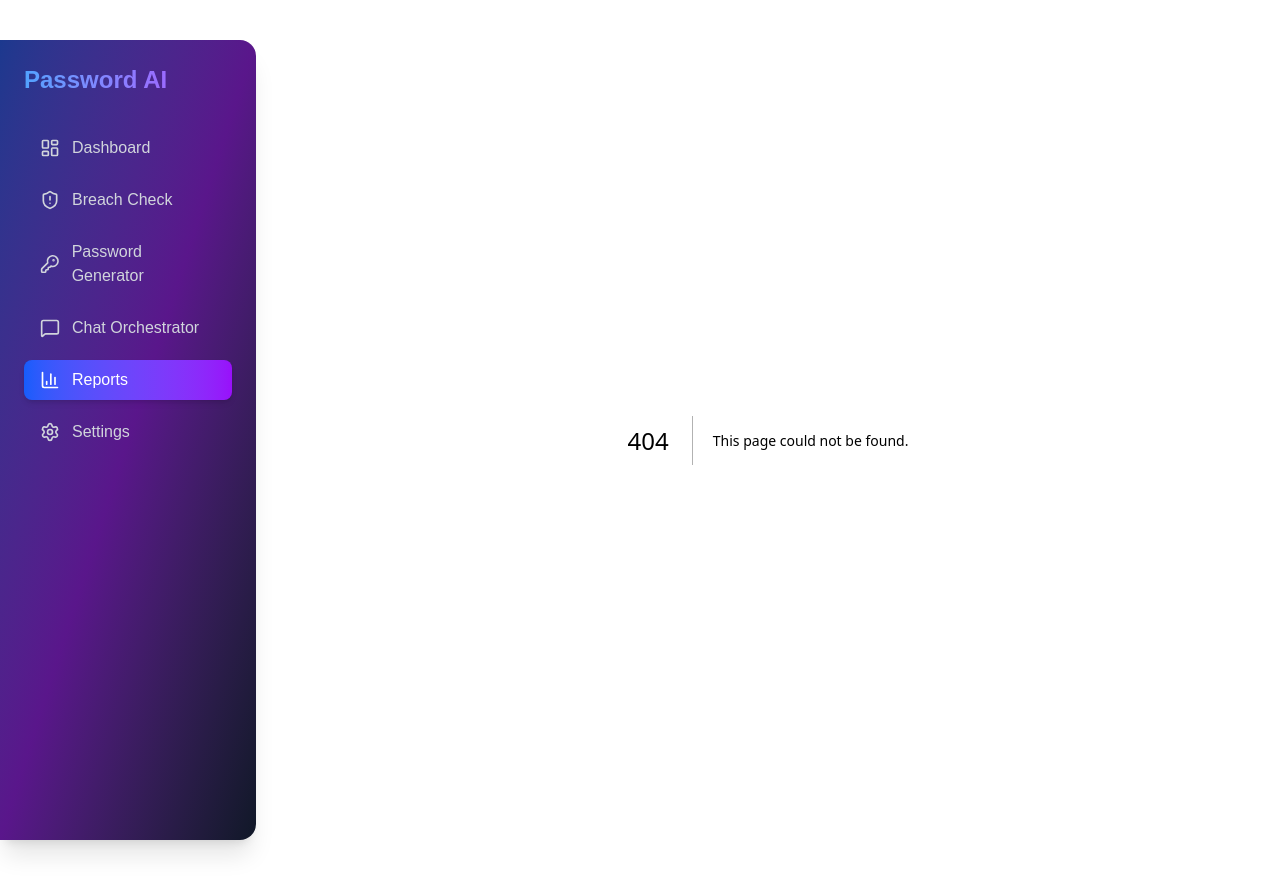
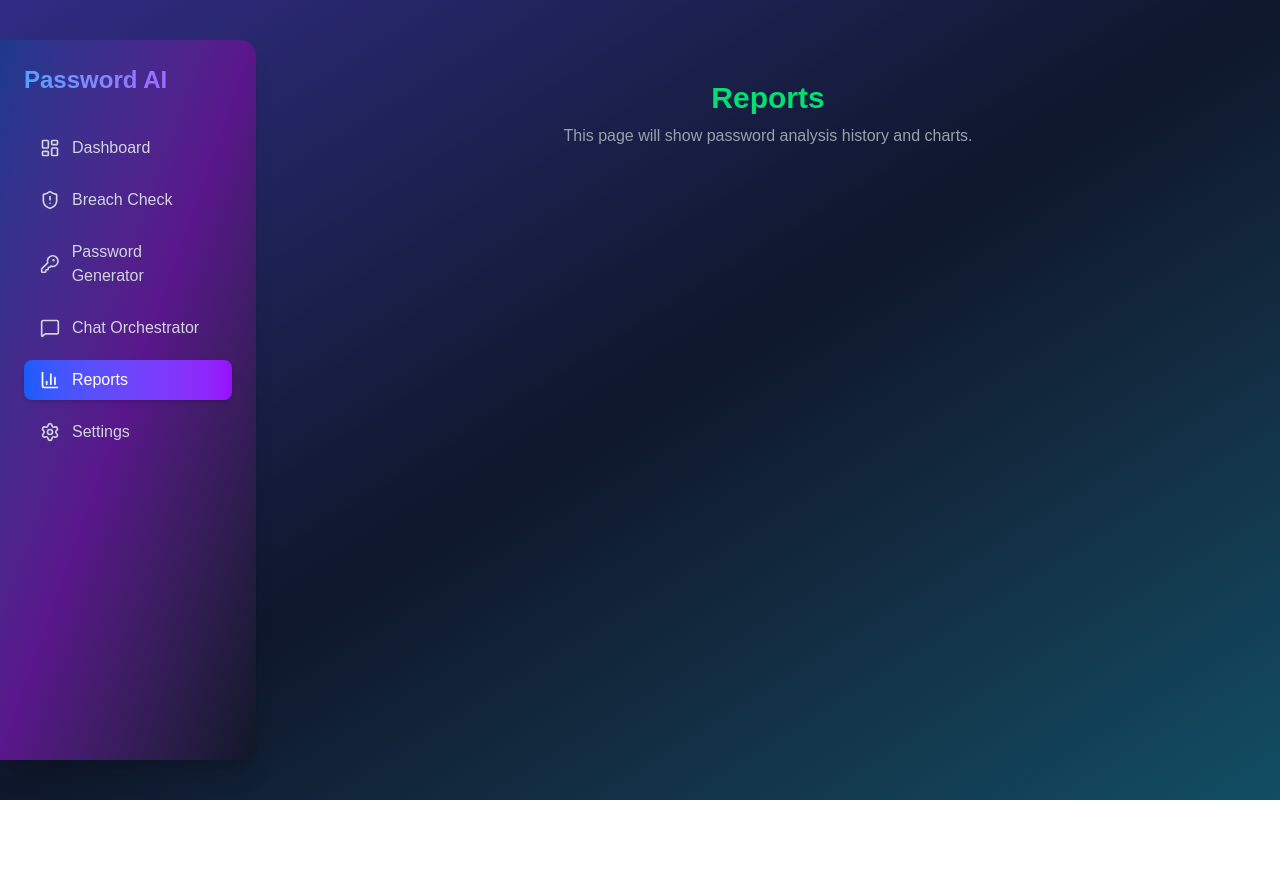
Before and after one commit to sajivanK/password-safety-ai, a Next.js app in the folder frontend/: page /reports in a window 1280 px wide. Before the commit this address had no page. After the commit the page ends 800 px from the top, so only its background shows below. Built offline with nearby package versions, Linux system fonts and the light colour scheme.

Commit message:
commit_report

```diff
--- /dev/null
+++ b/frontend/app/reports/page.js
@@ -0,0 +1,8 @@
+export default function ReportsPage() {
+  return (
+    <div className="text-center p-10">
+      <h1 className="text-3xl font-bold text-green-400">Reports</h1>
+      <p className="text-gray-400 mt-2">This page will show password analysis history and charts.</p>
+    </div>
+  );
+}
```
